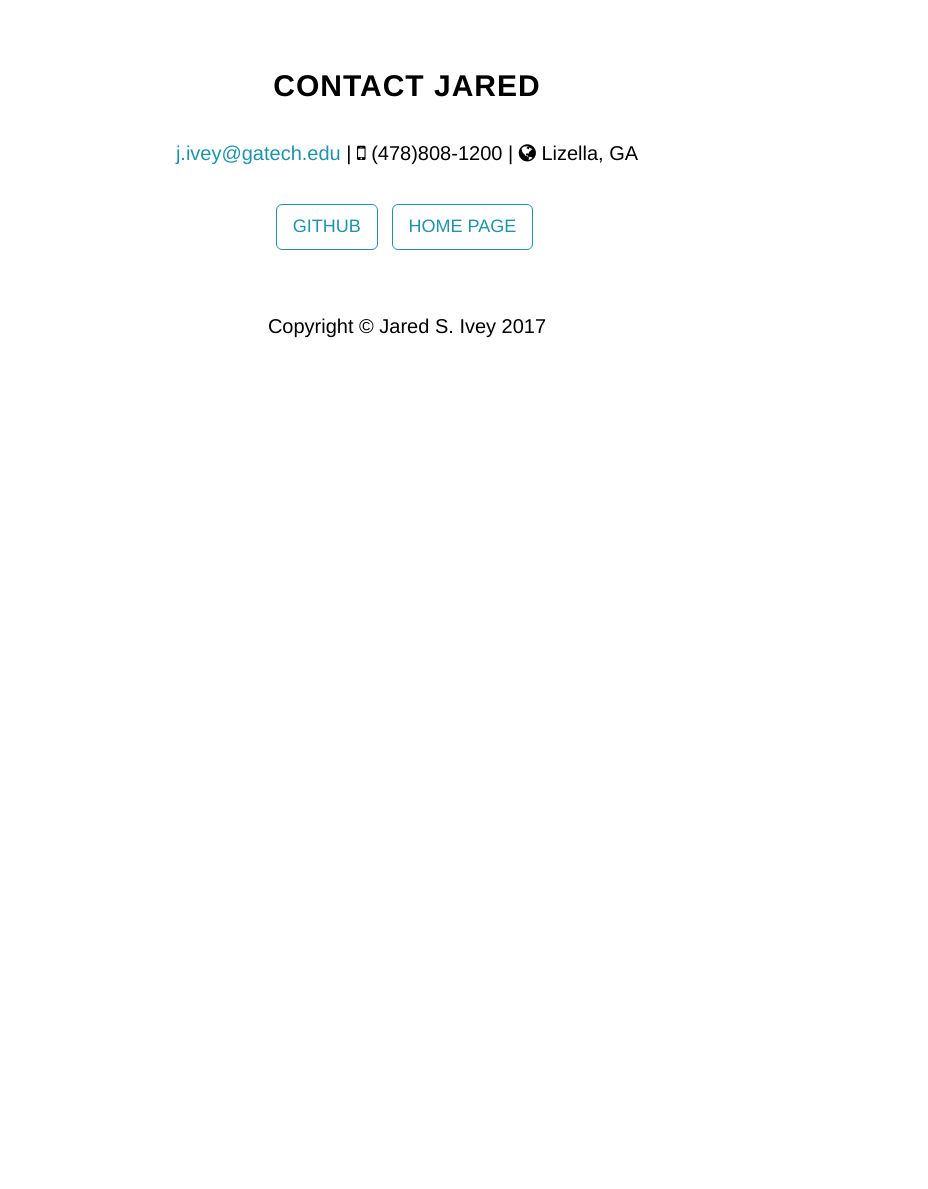
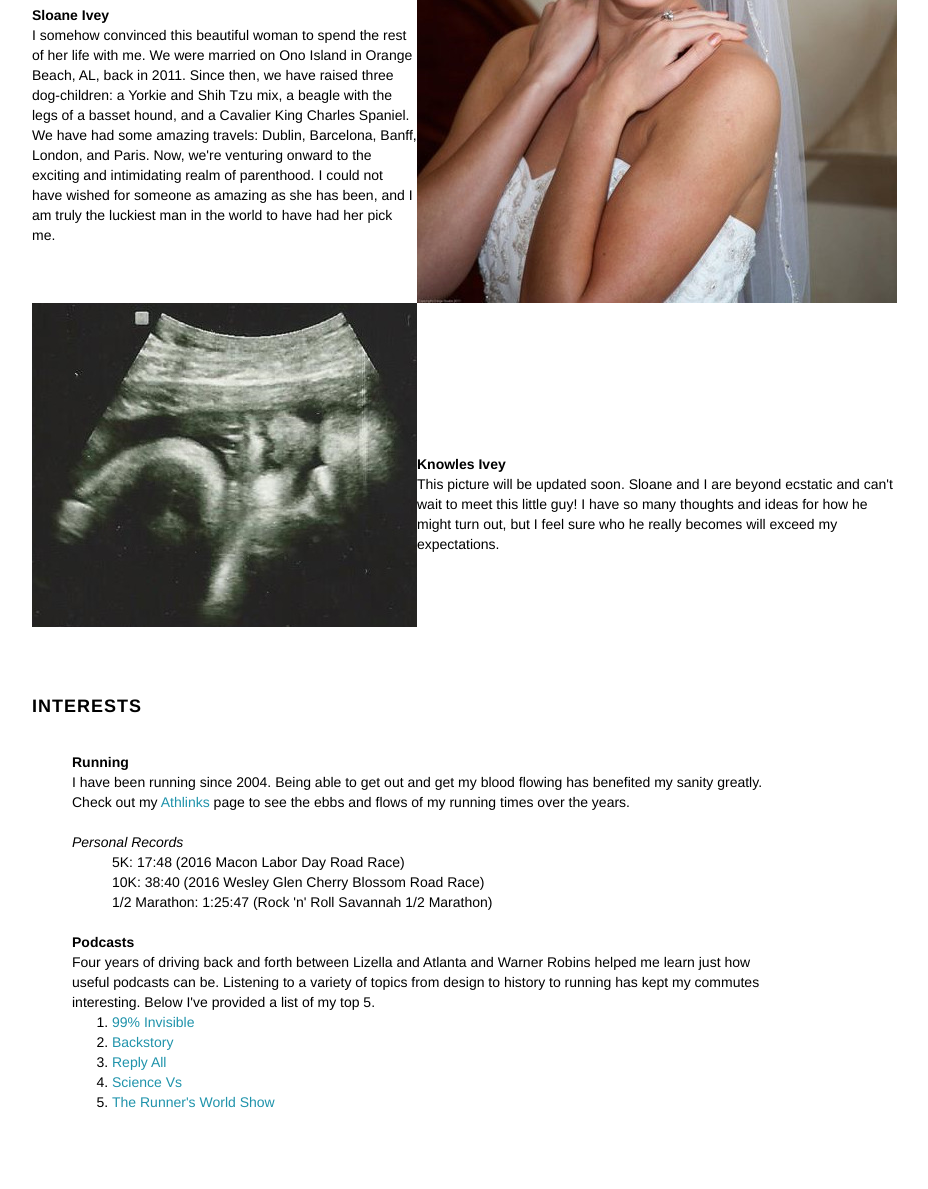
Before and after one commit to jaredivey/iveypage, a Flask app: page /personal in a window 1280 px wide. Shown: the part 1195-2384 px from the top of the page, without its empty margins (233-1161 px from the left). Before the commit the page ends 1533 px from the top, so only its background shows below. Run offline with Flask 2, Linux system fonts and the light colour scheme; some libraries are stand-ins or nearby versions.

Commit message:
More updates, still need to add About Me

```diff
--- a/main.py
+++ b/main.py
@@ -1,11 +1,11 @@
 import os, time
-from flask import Flask, render_template, json, make_response, g, redirect
+from flask import Flask, render_template, json, make_response, g, redirect, url_for
 
 os.environ['TZ'] = 'EST'
 time.tzset()
 
 def import_json():
-    f =  open("resume.json")
+    f =  open("/home/ubuntu/iveypage/resume.json")
     jdat = f.read()
     json_data = json.loads(jdat)
     f.close()
@@ -51,7 +51,7 @@ def publications():
 
 @app.route('/personal')
 def personal():
-    return render_template('index.html', indextype = "personal", json = g.json_data, generated = time.strftime("%a, %d %b %Y %H:%M:%S EST"))
+    return render_template('index.html', indextype = "personal", json = g.json_data, filenames=[url_for('static',filename='img/sloane.jpg'), url_for('static',filename='img/knowles.jpg')], generated = time.strftime("%a, %d %b %Y %H:%M:%S EST"))
 
 @app.route('/pdf')
 def pdf():
--- a/resume.json
+++ b/resume.json
@@ -15,8 +15,8 @@
 "url": "https://github.com/jaredivey"
 },
 {
-"network": "Home Page",
-"url": "https://jaredivey.com"
+"network": "Athlinks",
+"url": "https://www.athlinks.com/athletes/56244472"
 }]
 },
 "education": [{
--- a/templates/index.html
+++ b/templates/index.html
@@ -11,7 +11,7 @@
           content="{{json.basics.name}}s website">
     <meta name="author" content="{{json.basics.name}}">
 
-    <title>{{json.basics.name}}</title>
+    <title>{{json.basics.name}}{% if indextype=="index" %} -- Home{% elif indextype=="professional" %} -- Professional{% elif indextype=="publications" %} -- Publications{% elif indextype=="personal" %} -- Personal{% endif %}</title>
     <!-- Bootstrap Core CSS -->
     <link href="{{ url_for('static', filename='css/bootstrap.min.css') }}" rel="stylesheet">
 
@@ -123,6 +123,13 @@
                 <div class="row">
                     <div class="col-md-8 col-md-offset-2">
                         <h1 class="brand-heading">{{json.basics.name}}</h1>
+                        {% if indextype=="professional" %}
+                        <h2>Career and Academic Experience</h2>
+                        {% elif indextype=="publications" %}
+                        <h2>Published Research and Disseration Thesis</h2>
+                        {% elif indextype=="personal" %}
+                        <h2>Personal Life outside of Work</h2>
+                        {% endif %}
                         <p class="intro-text">
                             {% if indextype == "index" %}
                                 Welcome to my website! Scroll down if you just need some quick info about me, or select
@@ -262,6 +269,61 @@
     </section>
     {% endif %}
 
+    {% if indextype == "personal" %}
+    <!-- Family Section -->
+    <section id="family" class="container content-section text-left">
+        <div class="row">
+            <div class="col-lg-8 col-lg-offset-2">
+                <h4>Family</h4>
+                <table style="width:100%">
+                    <tr>
+                    <td style="width:50%;vertical-align:text-bottom"><b>Sloane Ivey</b><br>I somehow convinced this beautiful woman to spend the rest of her life with me. We were married on Ono Island in Orange Beach, AL, back in 2011. Since then, we have raised three dog-children: a Yorkie and Shih Tzu mix, a beagle with the legs of a basset hound, and a Cavalier King Charles Spaniel. We have had some amazing travels: Dublin, Barcelona, Banff, London, and Paris. Now, we're venturing onward to the exciting and intimidating realm of parenthood. I could not have wished for someone as amazing as she has been, and I am truly the luckiest man in the world to have had her pick me.</td>
+                    <td style="width:50%;vertical-align:text-bottom"><img src="{{filenames[0]}}" height=100%></img></td>
+                    </tr>
+                    <tr>
+                    <td style="width:50%;vertical-align:text-bottom"><img src="{{filenames[1]}}" height=100%></img></td>
+                    <td style="width:50%;vertical-align:text-bottom"><b>Knowles Ivey</b><br>This picture will be updated soon. Sloane and I are beyond ecstatic and can't wait to meet this little guy! I have so many thoughts and ideas for how he might turn out, but I feel sure who he really becomes will exceed my expectations.</td>
+                    </tr>
+                </table>
+            </div>
+        </div>
+    </section>
+    <!-- Interests Section -->
+    <section id="interests" class="container content-section text-left">
+        <div class="row">
+            <div class="col-lg-8 col-lg-offset-2">
+                <h4>Interests</h4>
+                <ul style="list-style-type:none">
+                    <li>
+                        <b>Running</b>
+                        <br>I have been running since 2004. Being able to get out and get my blood flowing has benefited my sanity greatly. Check out my <a href="https://www.athlinks.com/athletes/56244472">Athlinks</a> page to see the ebbs and flows of my running times over the years.<br>
+                        <br><i>Personal Records</i>
+                        <ul style="list-style-type:none">
+                            <li>5K: 17:48 (2016 Macon Labor Day Road Race)</li>
+                            <li>10K: 38:40 (2016 Wesley Glen Cherry Blossom Road Race)</li>
+                            <li>1/2 Marathon: 1:25:47 (Rock 'n' Roll Savannah 1/2 Marathon)</li>
+                        </ul>
+                    </li>
+                    <li>
+                        <br>
+                    </li>
+                    <li>
+                        <b>Podcasts</b>
+                        <br>Four years of driving back and forth between Lizella and Atlanta and Warner Robins helped me learn just how useful podcasts can be. Listening to a variety of topics from design to history to running has kept my commutes interesting. Below I've provided a list of my top 5.
+                        <ol>
+                            <li><a href="http://99percentinvisible.org">99% Invisible</a></li>
+                            <li><a href="http://backstoryradio.org">Backstory</a></li>
+                            <li><a href="https://gimletmedia.com/reply-all/">Reply All</a></li>
+                            <li><a href="https://gimletmedia.com/science-vs/">Science Vs</a></li>
+                            <li><a href="https://www.runnersworld.com/the-runners-world-show/">The Runner's World Show</a></li>
+                        </ol>
+                    </li>
+                </ul>
+            </div>
+        </div>
+    </section>
+    {% endif %}
+
     {% if indextype == "publications" %}
     <!-- Published Works Section -->
     <section id="published" class="container content-section text-left">
@@ -293,8 +355,8 @@
         <div class="row">
             <div class="col-lg-8 col-lg-offset-2">
                 <h4>Validation of Scalable Software-Defined Network Simulations Using Simulation-Based Routing Applications</h4>
-                <p>A Dissertation Presented to The Academic Faculty By Jared S. Ivey In Partial Fulfillment of the Requirements for the Degree
-                    Doctor of Philosophy in the School of Electrical and Computer Engineering, Georgia Institute of Technology</p>
+                <h6>A Dissertation Presented to The Academic Faculty By Jared S. Ivey In Partial Fulfillment of the Requirements for the Degree
+                    Doctor of Philosophy in the School of Electrical and Computer Engineering, Georgia Institute of Technology</h6>
                 <table style="width=100%">
                     <tr>
                         <td>
```
Also changed, not shown: static/img/knowles.jpg (added), static/img/knowles.png (added), static/img/sloane.jpg (added).
